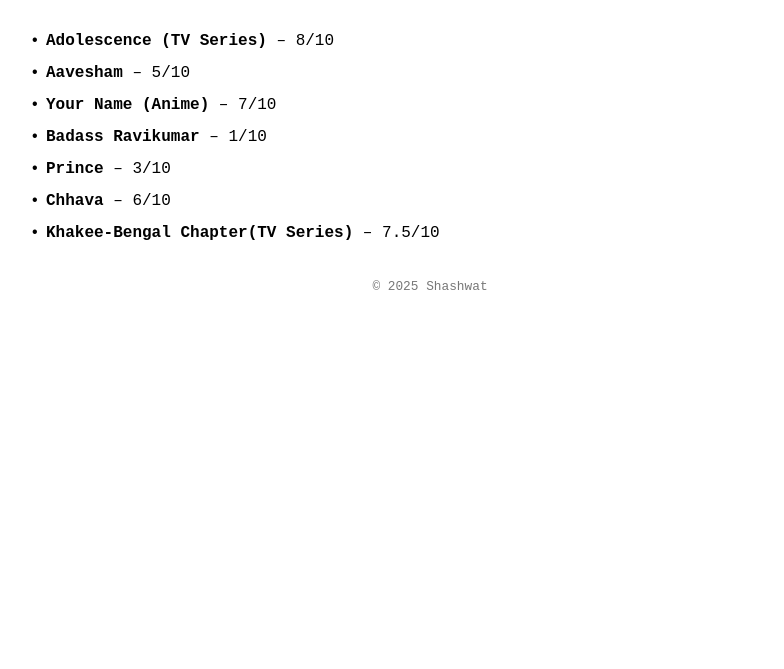
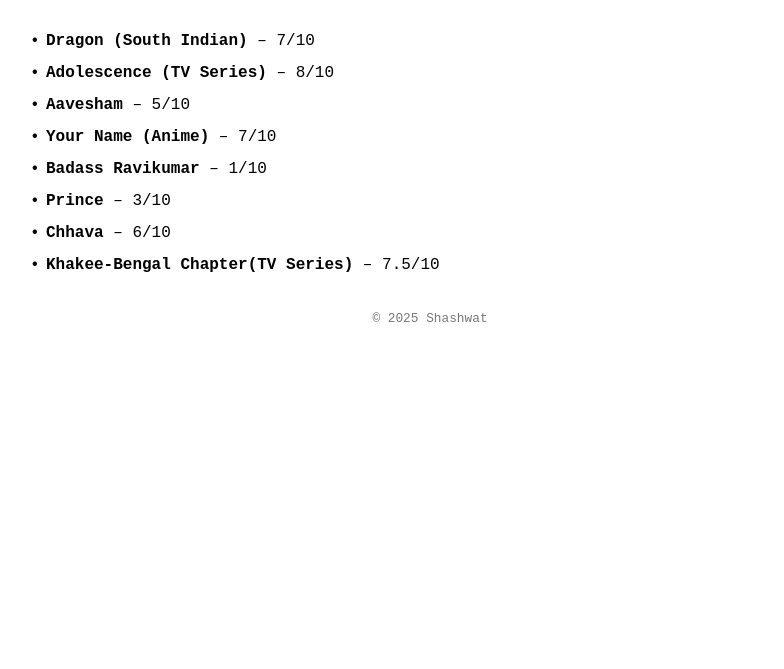
Before and after one commit to hubshashwat/hubshashwat.github.io, a plain HTML site: page watch.html in a window 1280 px wide. Shown: the part 131-800 px from the top of the page, without its empty margins (210-994 px from the left). Drawn offline with Linux system fonts and the light colour scheme.

Commit message:
Update watch.html

```diff
--- a/watch.html
+++ b/watch.html
@@ -90,6 +90,7 @@
         <!-- Optional: you can add a heading here, or remove it -->
         <!-- <h2>Watched</h2> -->
         <ul>
+<li><strong>Dragon (South Indian)</strong> – 7/10</li>
   <li><strong>Adolescence (TV Series)</strong> – 8/10</li>
           <li><strong>Aavesham</strong> – 5/10</li>
           <li><strong>Your Name (Anime)</strong> – 7/10</li>
```
